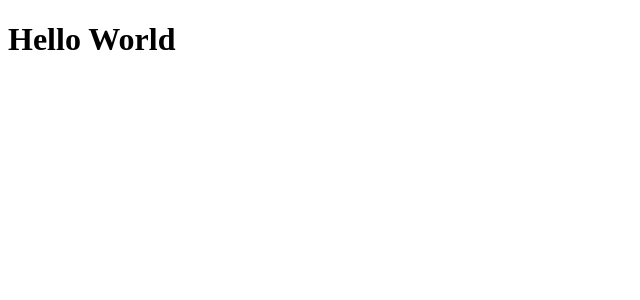
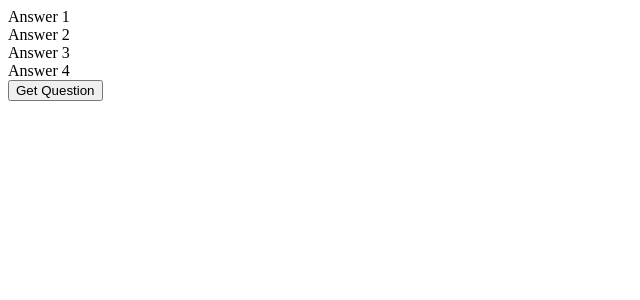
Before and after one commit to techwizquiz/Proof-of-Concept, a React app: page / in a window 1280 px wide. Shown: the top 300 px of the page, without its empty margins (0-640 px from the left). Built offline with nearby package versions, Linux system fonts and the light colour scheme.

Commit message:
text renders on page

```diff
--- a/src/components/Questions.js
+++ b/src/components/Questions.js
@@ -1,5 +1,8 @@
 /* eslint-disable max-len */
 import React, { Component } from 'react';
+import questionRandomizer from '../state/questionRandomizer';
+
+
 
 export default class Questions extends Component {
   render() {
--- a/src/components/QuizPage.jsx
+++ b/src/components/QuizPage.jsx
@@ -1,8 +1,12 @@
 import React, { Component } from 'react';
+import Questions from './Questions.js';
 
 export default class QuizPage extends Component {
   render() {
     return (
+      <>
+        <form>
+          {/* <Questions /> */}
           <div>
             <div className="question"></div>
             <div>Answer 1</div>
@@ -12,6 +16,8 @@ export default class QuizPage extends Component {
 
             <button>Get Question</button>
           </div>
+        </form>
+      </>
     );
   }
 }
--- a/src/components/app/App.jsx
+++ b/src/components/app/App.jsx
@@ -1,5 +1,6 @@
 import React from 'react';
+import QuizPage from '../QuizPage';
 
 export default function App() {
-  return <h1>Hello World</h1>;
+  return <QuizPage />;
 }
--- /dev/null
+++ b/src/state/questionRandomizer.js
@@ -0,0 +1,6 @@
+const questionRandomizer = (arr) => {
+  // pick random object from array depending on length of array
+  return Math.floor(Math.random() * arr.length);
+};
+
+export default questionRandomizer;
```
Also changed, not shown: 1 other file (tests, documents, lock files or other folders). Lines whose indentation alone changed are shown as unchanged.
